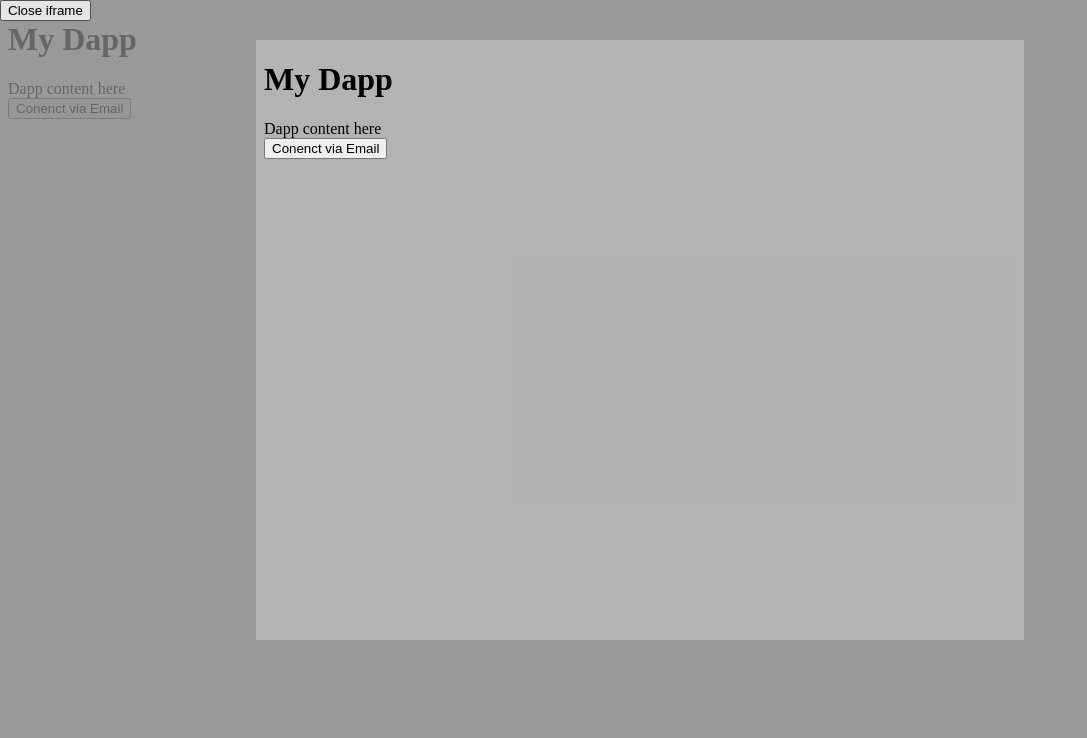
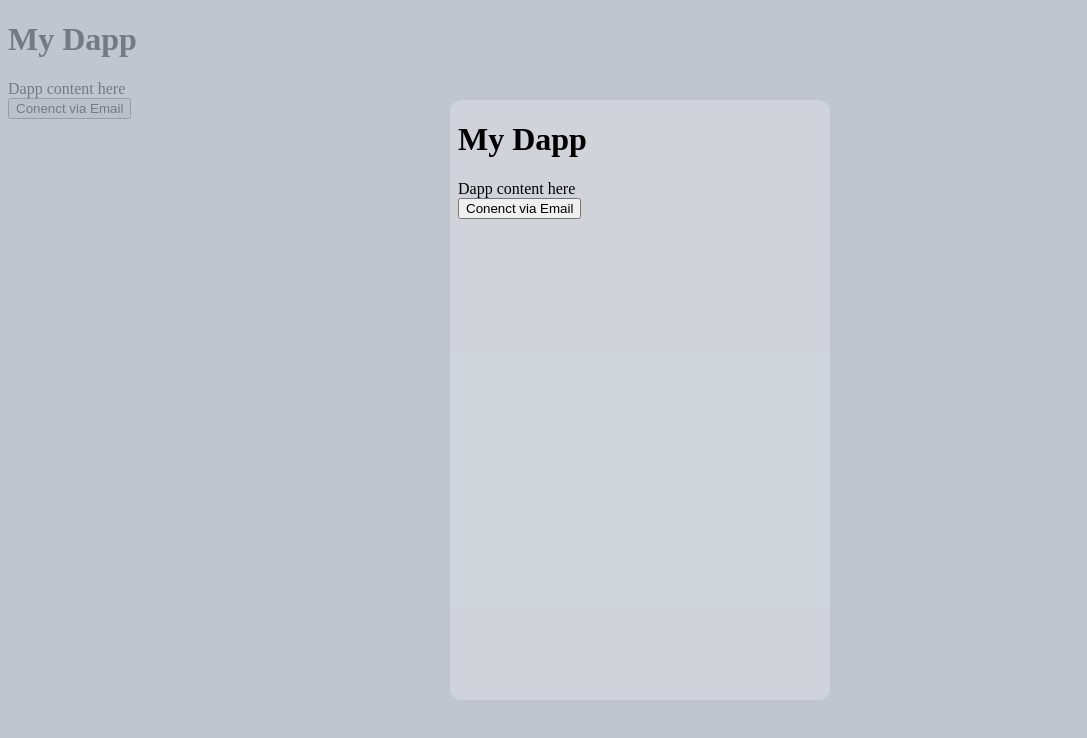
Before and after one commit to AmbireTech/wallet-login-sdk, a website: page index.html in a window 1280 px wide. Both pictures are taken after a click on the button "Conenct via Email". Shown: the whole page, without its empty margins (0-1087 px from the left). Drawn offline with Linux system fonts and the light colour scheme.

Commit message:
Add css file for modal stylings. Refactor main script iframe add/remove logic.

```diff
--- a/index.html
+++ b/index.html
@@ -5,40 +5,13 @@
     <meta http-equiv="X-UA-Compatible" content="IE=edge">
     <meta name="viewport" content="width=device-width, initial-scale=1.0">
     <title>My Dapp</title>
-    <style>
-        .modal-window {
-            position: absolute;
-            background-color: rgba(255, 255, 255, 0.25);
-            top: 5%;
-            right: 20%;
-            bottom: 0;
-            left: 20%;
-            z-index: 999;
-            visibility: hidden;
-            opacity: 0;
-            pointer-events: none;
-            transition: all 0.3s;
-        }
-        .sdk-overlay {
-            position: fixed;
-            top: 0;
-            left: 0;
-            width: 100%;
-            height: 100%;
-            z-index: 998;
-            background-color: rgba(128,128,128,0.8);
-            visibility: hidden;
-            opacity: 0;
-            pointer-events: auto;
-        }
-    </style>
+    <link rel="stylesheet" href="src/ambire-login-sdk.css" />
 </head>
 <body>
     <h1>My Dapp</h1>
-    <div id="ambire-sdk-wrapper" class="sdk-overlay">
-        <div id="ambire-sdk-iframe" class="modal-window"></div>
-        <button id="ambire-sdk-iframe-close">Close iframe</button>
-    </div>
+
+    <div id="ambire-sdk-wrapper"></div>
+
     <div>Dapp content here</div>
     <div id="wallet-address"></div>
     <button id="connect">Conenct via Email</button>
--- /dev/null
+++ b/src/ambire-login-sdk.css
@@ -0,0 +1,33 @@
+#ambire-sdk-iframe {
+    position: absolute;
+    background-color: rgba(255, 255, 255, 0.25);
+    top: 50%;
+    left: 50%;
+    transform: translate(-50%, -50%) translateZ(0);
+    z-index: 999;
+    border-radius: 12px;
+    border: 0;
+    pointer-events: auto;
+
+    width: 380px;
+    height: 600px;
+  }
+
+  #ambire-sdk-wrapper {
+    position: fixed;
+    top: 0;
+    left: 0;
+    width: 100%;
+    height: 100%;
+    z-index: 9999;
+    background-color: rgba(166, 174, 185, 0.7);
+    visibility: hidden;
+    opacity: 0;
+    pointer-events: auto;
+  }
+
+  #ambire-sdk-wrapper.visible {
+    visibility: visible;
+    pointer-events: none;
+    opacity: 1;
+  }
--- a/src/ambire-login-sdk.js
+++ b/src/ambire-login-sdk.js
@@ -3,42 +3,34 @@ window.AmbireSDK = function (opt = {}) {
 
     this.dappName = opt.dappName ?? 'Unknown Dapp'
     this.dappIconPath = opt.dappIconPath ?? ''
-    this.wrapperElement = document.getElementById(opt.wrapperElementId ?? "ambire-sdk-wrapper")
-    this.iframeElement = document.getElementById(opt.iframeElementId ?? "ambire-sdk-iframe")
-    this.closeButton = document.getElementById(opt.closeButtonId ?? "ambire-sdk-iframe-close")
+    this.wrapperElement = document.getElementById(opt.wrapperElementId ?? 'ambire-sdk-wrapper')
 
-    this.hideIframe = function() {
-        self.iframeElement.style.visibility = 'hidden'
-        self.iframeElement.style.opacity = 0
-        self.iframeElement.style.pointerEvents = 'none'
+    this.hideIframe = function () {
+      document.body.style.pointerEvents = 'auto'
 
-        self.closeButton.style.display = 'none'
+      self.wrapperElement.classList.remove('visible')
 
-        document.body.style.pointerEvents = 'auto'
-        self.wrapperElement.style.visibility = 'hidden'
-        self.wrapperElement.style.opacity = 0
-        self.wrapperElement.style.pointerEvents = 'auto'
+      const wrapperChildren = self.wrapperElement?.childNodes
+
+      if (wrapperChildren?.length > 0) {
+        wrapperChildren.forEach((child) => {
+          child.remove()
+        })
+      }
     }
 
-    this.showIframe = function(url) {
+    this.showIframe = function (url) {
       document.body.style.pointerEvents = 'none'
-        self.wrapperElement.style.visibility = 'visible'
-        self.wrapperElement.style.opacity = 1
-        self.wrapperElement.style.pointerEvents = 'none'
 
-        self.iframeElement.style.width = '60%'
-        self.iframeElement.style.height = '600px'
+      self.wrapperElement.classList.add('visible')
 
-        self.iframeElement.style.visibility = 'visible'
-        self.iframeElement.style.opacity = 1
-        self.iframeElement.style.pointerEvents = 'auto'
+      const iframe = document.createElement('iframe')
 
-        self.iframeElement.innerHTML = `<iframe src="`+ url +`" width="100%" height="100%" frameborder="0"/>`
-
-        self.closeButton.style.display = 'block'
-        self.wrapperElement.style.zIndex = 9999
-        self.closeButton.style.zIndex = 9999
-        self.closeButton.style.pointerEvents = 'auto'
+      iframe.src = url
+      iframe.width = '380px'
+      iframe.height = '600px'
+      iframe.id = 'ambire-sdk-iframe'
+      self.wrapperElement.appendChild(iframe)
     }
 
     this.openLogin = function (chainInfo = null) {
@@ -52,7 +44,7 @@ window.AmbireSDK = function (opt = {}) {
       self.showIframe(opt.walletUrl + '/#/sdk/logout' + query)
     }
 
-    this.openSignMessage = function(type, messageToSign) {
+    this.openSignMessage = function (type, messageToSign) {
       if (!messageToSign) return alert('Invalid input for message')
 
       if (type === 'eth_sign') {
@@ -67,14 +59,13 @@ window.AmbireSDK = function (opt = {}) {
         // convert string to hex
         messageToSign = messageToSign.match(/^0x[0-9A-Fa-f]+$/g)
           ? messageToSign
-                : '0x' + messageToSign
+          : '0x' +
+            messageToSign
               .split('')
               .map((c) => c.charCodeAt(0).toString(16).padStart(2, '0'))
               .join('')
       } else if (['eth_signTypedData', 'eth_signTypedData_v4'].includes(type)) {
-            messageToSign = typeof messageToSign === 'string'
-                ? messageToSign
-                : JSON.stringify(messageToSign)
+        messageToSign = typeof messageToSign === 'string' ? messageToSign : JSON.stringify(messageToSign)
         messageToSign = encodeURIComponent(messageToSign)
       } else {
         return alert('Invalid sign type')
@@ -83,7 +74,7 @@ window.AmbireSDK = function (opt = {}) {
       self.showIframe(`${opt.walletUrl}/#/sdk/sign-message/${type}/${messageToSign}?dappOrigin=${window.location.origin}`)
     }
 
-    this.openSendTransaction = function(to, value, data) {
+    this.openSendTransaction = function (to, value, data) {
       if (!to || !value || !data || typeof to !== 'string' || typeof value !== 'string' || typeof data !== 'string') {
         return alert('Invalid txn input data')
       }
@@ -91,16 +82,16 @@ window.AmbireSDK = function (opt = {}) {
     }
 
     // emit event
-    this.emit = function(eventName, data = {}) {
-        const event = new CustomEvent(eventName, { detail: { ...data }})
+    this.emit = function (eventName, data = {}) {
+      const event = new CustomEvent(eventName, { detail: { ...data } })
       window.dispatchEvent(event)
       console.log(`${eventName} was dispatched`)
     }
 
     // generic event listener
-    this.on = function(eventName, callback) {
+    this.on = function (eventName, callback) {
       // console.log(`${eventName} was received`)
-        window.addEventListener(eventName, function(event) {
+      window.addEventListener(eventName, function (event) {
         callback(event)
       })
     }
@@ -115,7 +106,7 @@ window.AmbireSDK = function (opt = {}) {
     }
 
     // ambire-login-success listener
-    this.onLoginSuccess = function(callback) {
+    this.onLoginSuccess = function (callback) {
       window.addEventListener('message', (e) => {
         if (e.origin !== opt.walletUrl || e.data.type !== 'loginSuccess') return
 
@@ -125,12 +116,12 @@ window.AmbireSDK = function (opt = {}) {
     }
 
     // ambire-registration-success listener
-    this.onRegistrationSuccess = function(callback) {
+    this.onRegistrationSuccess = function (callback) {
       window.addEventListener('message', (e) => {
         if (e.origin !== opt.walletUrl || e.data.type != 'registrationSuccess') return
 
         const buyCrypto = opt.walletUrl + '/#/sdk/on-ramp'
-            self.iframeElement.innerHTML = `<iframe src="`+ buyCrypto +`" width="100%" height="100%" frameborder="0"/>`
+        self.iframeElement.innerHTML = `<iframe src="` + buyCrypto + `" width="100%" height="100%" frameborder="0"/>`
         callback(e.data)
       })
 
@@ -141,7 +132,7 @@ window.AmbireSDK = function (opt = {}) {
       })
     }
 
-    this.onLogoutSuccess = function(callback) {
+    this.onLogoutSuccess = function (callback) {
       window.addEventListener('message', (e) => {
         if (e.origin !== opt.walletUrl || e.data.type !== 'logoutSuccess') return
 
@@ -150,7 +141,7 @@ window.AmbireSDK = function (opt = {}) {
       })
     }
 
-    this.onMsgRejected = function(callback) {
+    this.onMsgRejected = function (callback) {
       window.addEventListener('message', (e) => {
         if (e.origin !== opt.walletUrl || e.data.type !== 'msgRejected') return
 
@@ -159,7 +150,7 @@ window.AmbireSDK = function (opt = {}) {
       })
     }
 
-    this.onMsgSigned = function(callback) {
+    this.onMsgSigned = function (callback) {
       window.addEventListener('message', (e) => {
         if (e.origin !== opt.walletUrl || e.data.type !== 'msgSigned') return
 
@@ -168,7 +159,7 @@ window.AmbireSDK = function (opt = {}) {
       })
     }
 
-    this.onTxnRejected = function(callback) {
+    this.onTxnRejected = function (callback) {
       window.addEventListener('message', (e) => {
         if (e.origin !== opt.walletUrl || e.data.type !== 'txnRejected') return
 
@@ -177,7 +168,7 @@ window.AmbireSDK = function (opt = {}) {
       })
     }
 
-    this.onTxnSent = function(callback) {
+    this.onTxnSent = function (callback) {
       window.addEventListener('message', (e) => {
         if (e.origin !== opt.walletUrl || e.data.type !== 'txnSent') return
 
@@ -186,7 +177,7 @@ window.AmbireSDK = function (opt = {}) {
       })
     }
 
-    this.onActionRejected = function(callback) {
+    this.onActionRejected = function (callback) {
       window.addEventListener('message', (e) => {
         if (e.origin !== opt.walletUrl || e.data.type !== 'actionRejected') return
 
@@ -196,12 +187,15 @@ window.AmbireSDK = function (opt = {}) {
     }
 
     // handlers
-    window.addEventListener('keyup', function(e) {
+    window.addEventListener('keyup', function (e) {
       if (e.key == 'Escape') {
         self.hideIframe()
       }
     })
-    this.closeButton.addEventListener('click', function() {
+
+    window.addEventListener('message', (e) => {
+      if (e.origin !== opt.walletUrl || e.data.type !== 'actionClose') return
+
       self.hideIframe()
     })
 }
```
Lines whose indentation alone changed are shown as unchanged.
